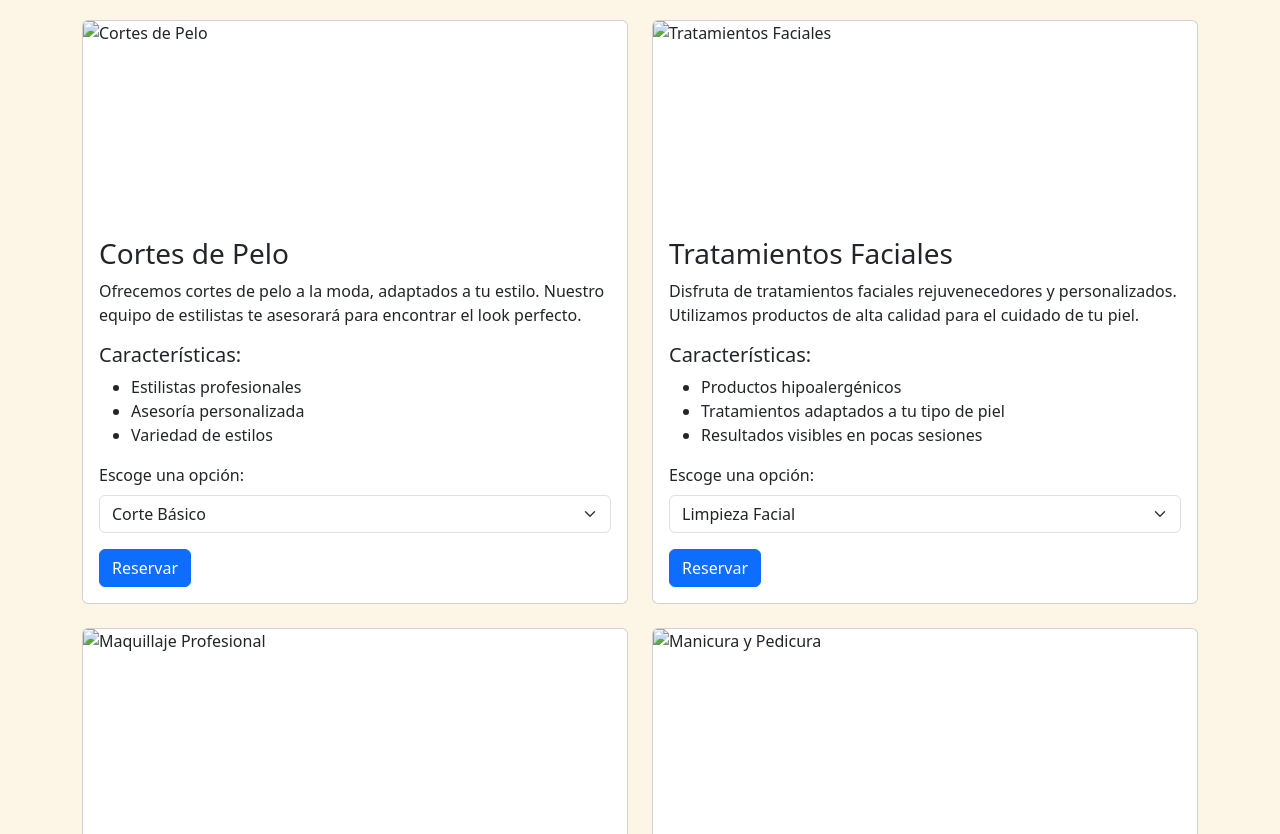
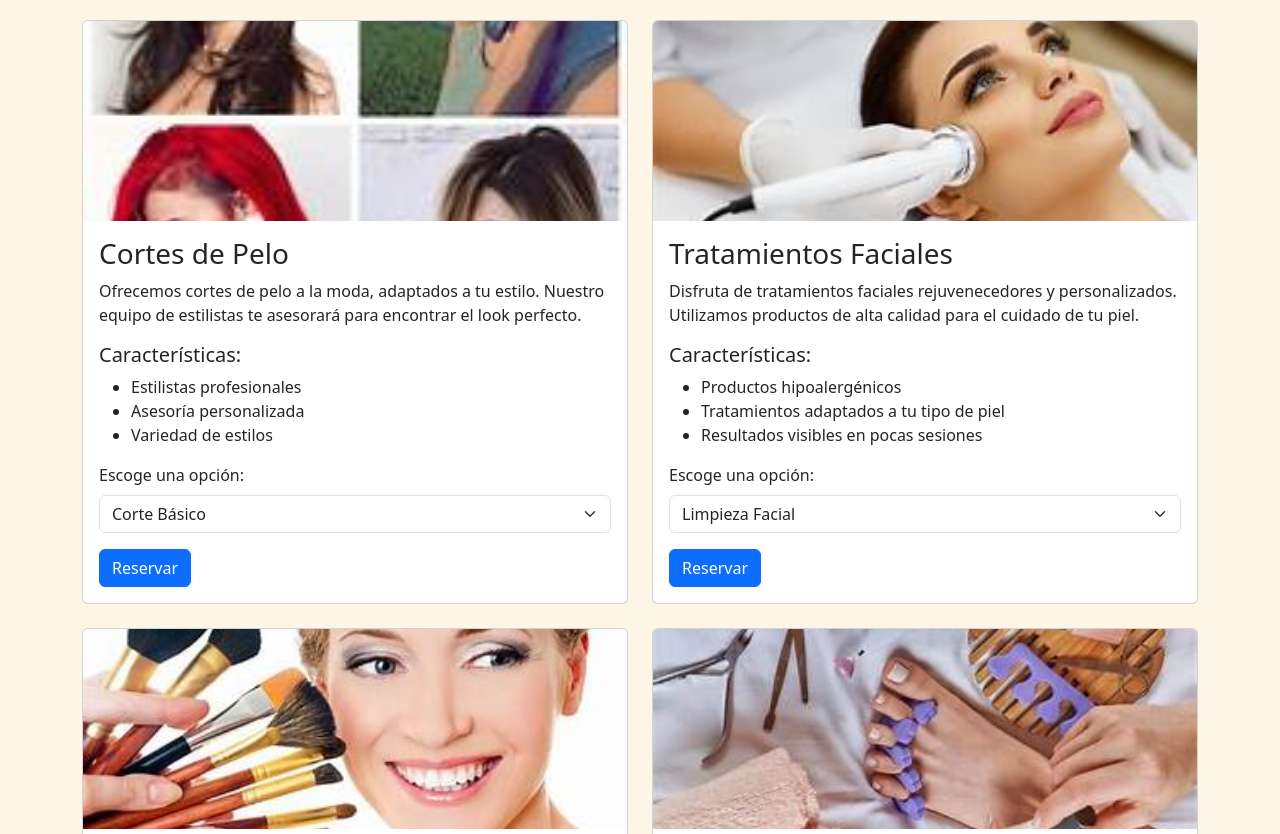
Before and after one commit to camil918/belleza, a plain HTML site: page servicios.html in a window 1280 px wide. Shown: the part 218-1052 px from the top of the page. Drawn offline with nearby package versions, Linux system fonts and the light colour scheme.

Commit message:
Update servicios.html

```diff
--- a/servicios.html
+++ b/servicios.html
@@ -48,7 +48,7 @@
             <!-- Cortes de Pelo -->
             <div class="col-md-6 mb-4">
                 <div class="card">
-                    <img src="imagenes.jpg/cortes de cabello.jpg" alt="Cortes de Pelo" class="card-img-top">
+                    <img src="cortes de cabello.jpg" alt="Cortes de Pelo" class="card-img-top">
                     <div class="card-body">
                         <h3 class="card-title">Cortes de Pelo</h3>
                         <p class="card-text">Ofrecemos cortes de pelo a la moda, adaptados a tu estilo. Nuestro equipo de estilistas te asesorará para encontrar el look perfecto.</p>
@@ -76,7 +76,7 @@
             <!-- Tratamientos Faciales -->
             <div class="col-md-6 mb-4">
                 <div class="card">
-                    <img src="imagenes.jpg/cosmetc.jpg" alt="Tratamientos Faciales" class="card-img-top">
+                    <img src="cosmetc.jpg" alt="Tratamientos Faciales" class="card-img-top">
                     <div class="card-body">
                         <h3 class="card-title">Tratamientos Faciales</h3>
                         <p class="card-text">Disfruta de tratamientos faciales rejuvenecedores y personalizados. Utilizamos productos de alta calidad para el cuidado de tu piel.</p>
@@ -104,7 +104,7 @@
             <!-- Maquillaje Profesional -->
             <div class="col-md-6 mb-4">
                 <div class="card">
-                    <img src="imagenes.jpg/maquillaje.jpg" alt="Maquillaje Profesional" class="card-img-top">
+                    <img src="maquillaje.jpg" alt="Maquillaje Profesional" class="card-img-top">
                     <div class="card-body">
                         <h3 class="card-title">Maquillaje Profesional</h3>
                         <p class="card-text">Realzamos tu belleza con maquillaje profesional para cualquier ocasión. Ya sea un evento especial o una salida casual, estamos aquí para ti.</p>
@@ -132,7 +132,7 @@
             <!-- Manicura y Pedicura -->
             <div class="col-md-6 mb-4">
                 <div class="card">
-                    <img src="imagenes.jpg/manicuras.jpg" alt="Manicura y Pedicura" class="card-img-top">
+                    <img src="manicuras.jpg" alt="Manicura y Pedicura" class="card-img-top">
                     <div class="card-body">
                         <h3 class="card-title">Manicura y Pedicura</h3>
                         <p class="card-text">Ofrecemos manicura y pedicura para que tus manos y pies luzcan perfectos. Relájate en un ambiente agradable y disfruta de nuestros servicios.</p>
```
